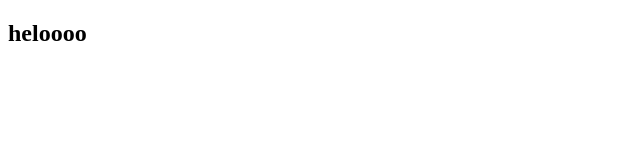
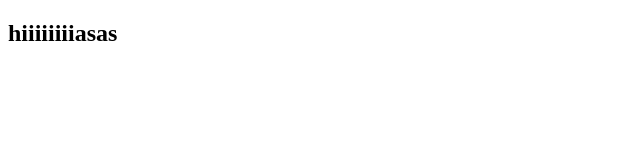
Before and after one commit to nvmah050/lab03, a plain HTML site: page index.html in a window 1280 px wide. Shown: the full height of the page, 0-640 px from the left. Drawn offline with Linux system fonts and the light colour scheme.

Commit message:
Hiiiasas

```diff
--- a/index.html
+++ b/index.html
@@ -5,6 +5,6 @@
     <title>Document</title>
 </head>
 <body>
-    <h2>heloooo</h2>
+    <h2>hiiiiiiiiasas</h2>
 </body>
 </html>
```
